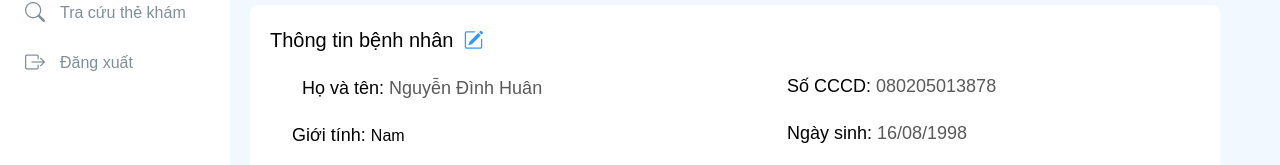
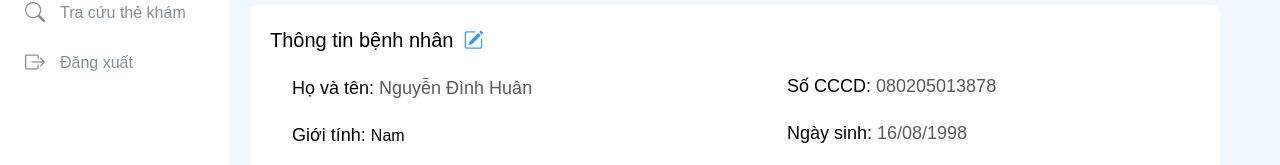
Before and after one commit to Tranphannhan/FE_WellNest, a Next.js app: page /Receptionist/Reception/PatientInformation in a window 1280 px wide. Shown: the part 175-340 px from the top of the page. Built offline with nearby package versions, Linux system fonts and the light colour scheme.

Commit message:
Sửa lỗi

```diff
--- a/src/app/Receptionist/Reception/ChooseRoom/notification.css
+++ b/src/app/Receptionist/Reception/ChooseRoom/notification.css
@@ -60,3 +60,6 @@ button.btn-primary {
   padding: 6px 16px;
   font-weight: 600;
 }
+a {
+  text-decoration: none !important;
+}
--- a/src/app/Receptionist/Reception/ChooseRoom/page.tsx
+++ b/src/app/Receptionist/Reception/ChooseRoom/page.tsx
@@ -13,8 +13,8 @@ export default function ChooseRoom() {
     const handleClose = () => setShow(false);
     const handleShow = () => setShow(true);
     const [valueChooseRom , setValueChooseRom] = useState ({
-        name : 'Huân',
-        roomNumber : 3,
+        name : '',
+        roomNumber : 0,
     })
 
     const handleSetValue = (name : string , roomNumber : number) => {
--- a/src/app/Receptionist/Reception/PatientInformation/PatientInformation.css
+++ b/src/app/Receptionist/Reception/PatientInformation/PatientInformation.css
@@ -44,7 +44,7 @@
 }
 
 .PatientInformation-Box__Box1__content__Name {
-    margin: 10px; font-size: 18px;
+    font-size: 18px;
     color: #595959;
 }
 
```
